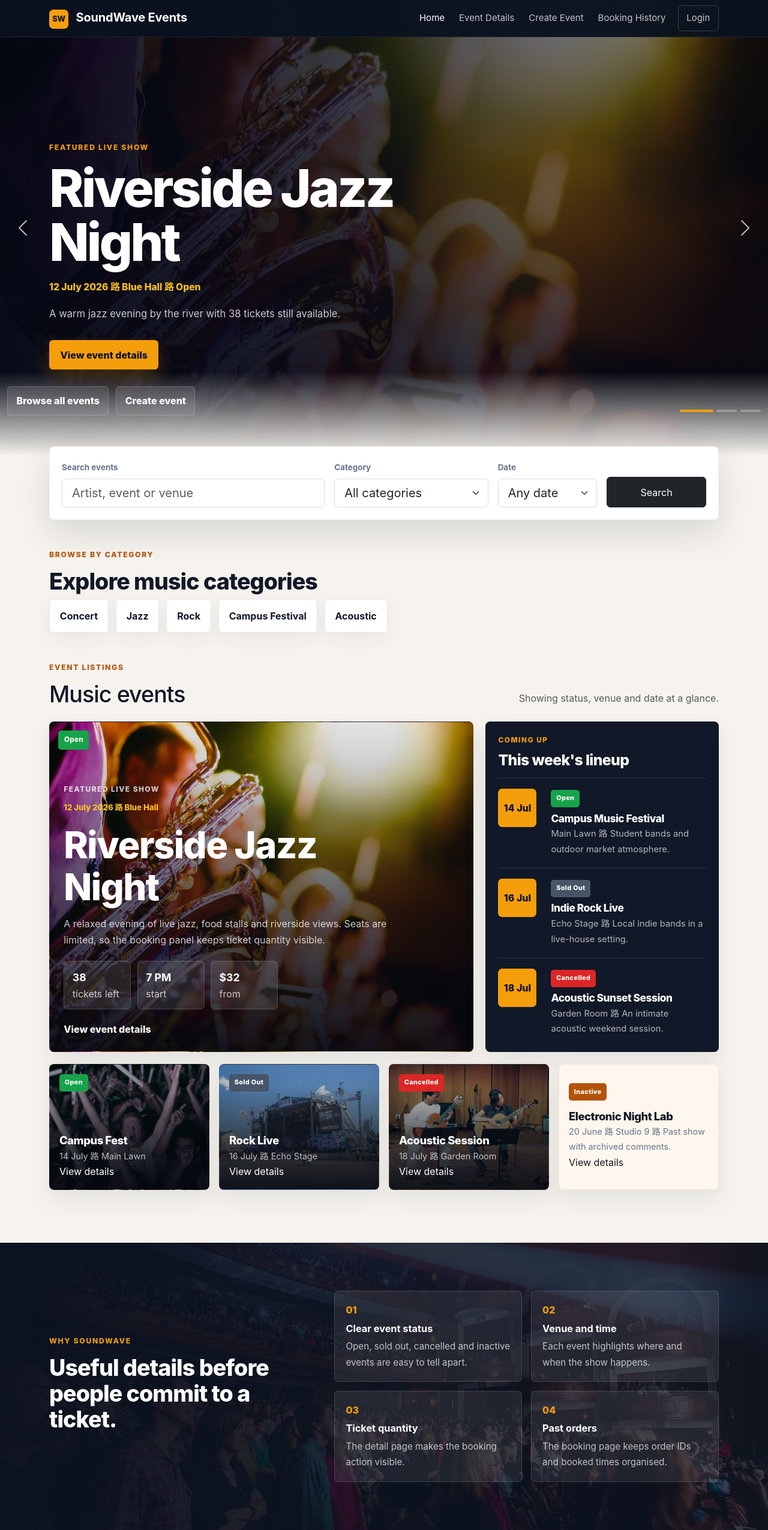
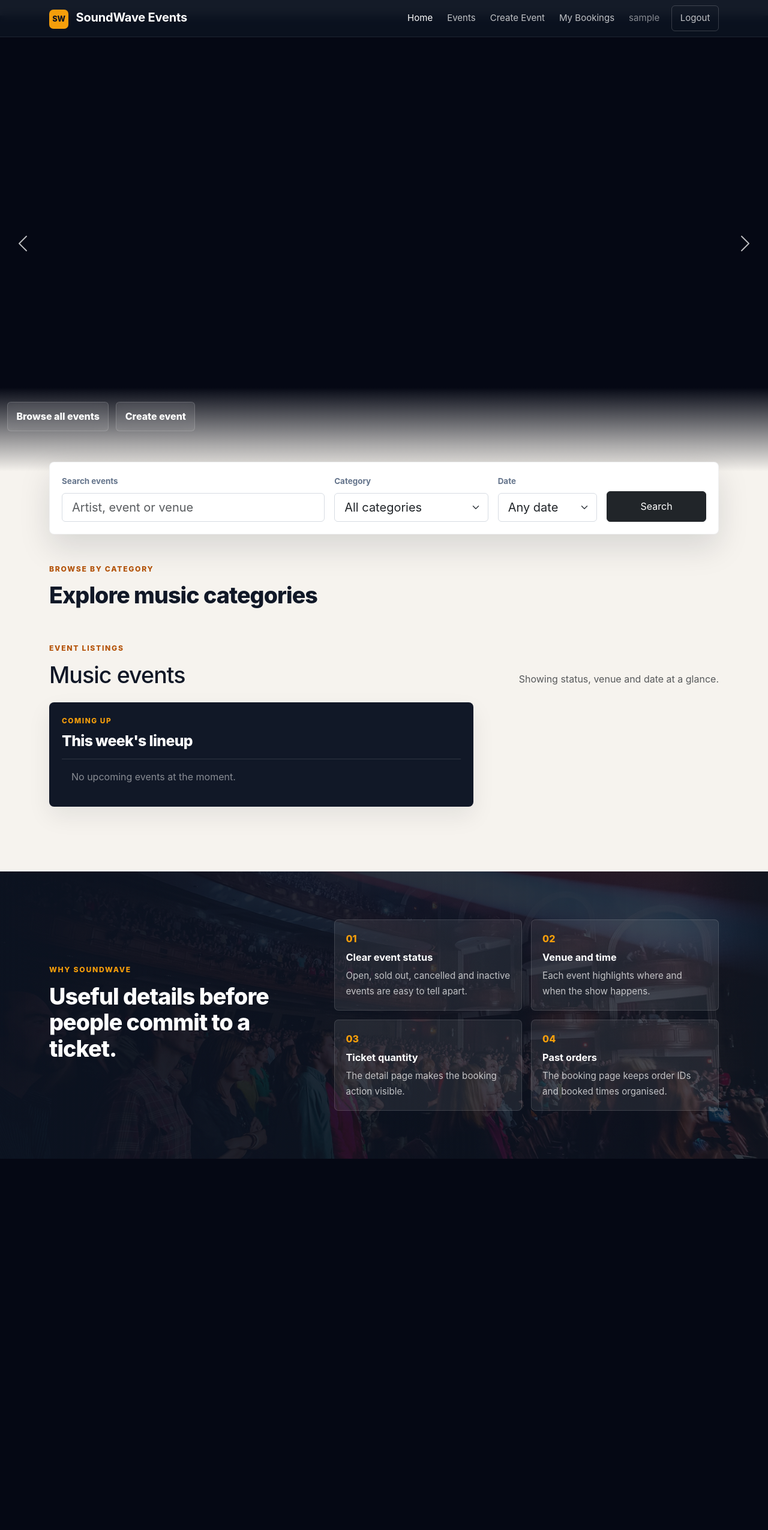
Before and after one commit to Leamon-Lee/IFQ557-Assignment-2, a Flask app: page / in a window 1280 px wide. Shown: the whole page at 60% size. After the commit the page ends 1932 px from the top, so only its background shows below. Run offline with Flask 3, Linux system fonts and the light colour scheme; the visitor is signed in with stand-in values (Sample User, id 1); some libraries are stand-ins or nearby versions.

Commit message:
前端页面修改:原数据写死改为从数据库中获取动态数据,新增错误处理页面

```diff
--- a/app/routes/event_routes.py
+++ b/app/routes/event_routes.py
@@ -1,29 +1,79 @@
-from flask import Blueprint, render_template
+from flask import Blueprint, abort, render_template
+
+from app.services.event_service import EventService
 
 
 event_bp = Blueprint("events", __name__)
 
 
 @event_bp.route("/")
-def index() -> object:
-    return render_template("index.html")
+def index():
+    service = EventService()
+    events = service.listEvents()
+
+    # 为每个活动附加上下文数据，方便模板使用
+    event_data = []
+    for e in events:
+        event_data.append({
+            "event": e,
+            "remaining": service.getRemainingTickets(e.event_id),
+            "confirmed": service.getConfirmedCount(e.event_id),
+            "venue_name": e.venue.venue_name if e.venue else "TBA",
+            "artist_names": ", ".join(
+                f"{a.first_name} {a.second_name}".strip() for a in e.artists
+            ) if e.artists else "TBA",
+        })
+
+    # 用于首页 hero 轮播（取前 3 个 Open 的活动）
+    featured = [d for d in event_data if d["event"].event_status == "Open"][:3]
+
+    return render_template(
+        "index.html",
+        featured_events=featured,
+        all_events=event_data,
+    )
 
 
 @event_bp.route("/events")
-def list_events() -> object:
-    return render_template("events/list.html")
-
-
-@event_bp.route("/events/<int:event_id>")
-def event_detail(event_id: int) -> object:
-    return render_template("events/detail.html")
+def list_events():
+    """活动列表页（暂时用首页替代，后续可单独实现）。"""
+    service = EventService()
+    events = service.listEvents()
+    return render_template("events/list.html", events=events)
 
 
 @event_bp.route("/events/create", methods=["GET", "POST"])
-def create_event() -> object:
+def create_event():
     return render_template("events/create.html")
 
 
 @event_bp.route("/events/<int:event_id>/edit", methods=["GET", "POST"])
-def edit_event(event_id: int) -> object:
+def edit_event(event_id: int):
     return render_template("events/edit.html")
+
+
+@event_bp.route("/events/<int:event_id>")
+def event_detail(event_id: int):
+    service = EventService()
+    event = service.getEvent(event_id)
+    if event is None:
+        abort(404)
+
+    remaining = service.getRemainingTickets(event_id)
+    confirmed = service.getConfirmedCount(event_id)
+    fill_pct = round(confirmed / event.capacity * 100, 1) if event.capacity > 0 else 0
+    bar_style = f"width: {fill_pct}%"
+
+    artist_names = ", ".join(
+        f"{a.first_name} {a.second_name}".strip() for a in event.artists
+    ) if event.artists else "TBA"
+
+    return render_template(
+        "events/detail.html",
+        event=event,
+        remaining=remaining,
+        confirmed=confirmed,
+        artist_names=artist_names,
+        fill_pct=fill_pct,
+        bar_style=bar_style,
+    )
--- a/app/templates/base.html
+++ b/app/templates/base.html
@@ -19,17 +19,17 @@
             <div class="collapse navbar-collapse" id="mainNav">
                 <ul class="navbar-nav ms-auto align-items-lg-center gap-lg-2">
                     <li class="nav-item">
-                        <a class="nav-link" href="{{ url_for('events.index') }}">Home</a>
+                        <a class="nav-link {% if request.endpoint == 'events.index' %}active{% endif %}" href="{{ url_for('events.index') }}">Home</a>
                     </li>
                     <li class="nav-item">
-                        <a class="nav-link" href="{{ url_for('events.list_events') }}">Events</a>
+                        <a class="nav-link {% if request.endpoint in ('events.list_events', 'events.event_detail') %}active{% endif %}" href="{{ url_for('events.list_events') }}">Events</a>
                     </li>
                     {% if current_user.is_authenticated %}
                     <li class="nav-item">
-                        <a class="nav-link" href="{{ url_for('events.create_event') }}">Create Event</a>
+                        <a class="nav-link {% if request.endpoint == 'events.create_event' %}active{% endif %}" href="{{ url_for('events.create_event') }}">Create Event</a>
                     </li>
                     <li class="nav-item">
-                        <a class="nav-link" href="{{ url_for('participant.registrations') }}">My Bookings</a>
+                        <a class="nav-link {% if request.endpoint == 'participant.registrations' %}active{% endif %}" href="{{ url_for('participant.registrations') }}">My Bookings</a>
                     </li>
                     <li class="nav-item">
                         <span class="nav-link text-white-50">{{ current_user.nickname }}</span>
@@ -39,7 +39,7 @@
                     </li>
                     {% else %}
                     <li class="nav-item">
-                        <a class="nav-link nav-login" href="{{ url_for('auth.login') }}">Login</a>
+                        <a class="nav-link nav-login {% if request.endpoint == 'auth.login' %}active{% endif %}" href="{{ url_for('auth.login') }}">Login</a>
                     </li>
                     {% endif %}
                 </ul>
--- a/app/templates/index.html
+++ b/app/templates/index.html
@@ -1,76 +1,57 @@
-<!doctype html>
-<html lang="en">
-<head>
-  <meta charset="utf-8">
-  <meta name="viewport" content="width=device-width, initial-scale=1">
-  <title>SoundWave Events | Home</title>
-  <link href="https://cdn.jsdelivr.net/npm/bootstrap@5.3.3/dist/css/bootstrap.min.css" rel="stylesheet">
-  <link rel="stylesheet" href="{{ url_for('static', filename='style/style.css') }}">
-</head>
-<body>
-  <nav class="navbar navbar-expand-lg navbar-dark fixed-top glass-nav">
-    <div class="container">
-      <a class="navbar-brand fw-bold" href="{{ url_for('events.index') }}">
-        <span class="brand-mark">SW</span> SoundWave Events
-      </a>
-      <button class="navbar-toggler" type="button" data-bs-toggle="collapse" data-bs-target="#mainNav">
-        <span class="navbar-toggler-icon"></span>
-      </button>
-      <div class="collapse navbar-collapse" id="mainNav">
-        <ul class="navbar-nav ms-auto align-items-lg-center gap-lg-2">
-          <li class="nav-item"><a class="nav-link active" href="{{ url_for('events.index') }}">Home</a></li>
-          <li class="nav-item"><a class="nav-link" href="{{ url_for('events.event_detail', event_id=1) }}">Event Details</a></li>
-          <li class="nav-item"><a class="nav-link" href="{{ url_for('events.create_event') }}">Create Event</a></li>
-          <li class="nav-item"><a class="nav-link" href="{{ url_for('participant.registrations') }}">Booking History</a></li>
-          <li class="nav-item"><a class="nav-link nav-login" href="{{ url_for('auth.login') }}">Login</a></li>
-        </ul>
-      </div>
-    </div>
-  </nav>
+{% extends "base.html" %}
+{% block content %}
+
+{% set genre_css = {
+    'Jazz': 'poster-jazz',
+    'Rock': 'poster-rock',
+    'Campus Festival': 'poster-campus',
+    'Acoustic': 'poster-acoustic',
+    'Concert': 'poster-night',
+} %}
+
+{% macro status_class(status) -%}
+  {% if status == 'Open' %}status-open
+  {% elif status == 'Sold Out' %}status-sold
+  {% elif status == 'Cancelled' %}status-cancelled
+  {% else %}status-inactive
+  {% endif %}
+{%- endmacro %}
+
+{% macro hero_css(genre) -%}
+  {% if genre == 'Jazz' %}hero-slide-jazz
+  {% elif genre == 'Rock' %}hero-slide-rock
+  {% elif genre == 'Campus Festival' %}hero-slide-campus
+  {% else %}hero-slide-jazz
+  {% endif %}
+{%- endmacro %}
+
+{% macro genre_card_css(genre) -%}
+  {{ genre_css.get(genre, 'poster-jazz') }}
+{%- endmacro %}
 
 <header id="heroEventCarousel" class="hero-stage carousel slide carousel-fade" data-bs-ride="carousel" data-bs-interval="5200">
   <div class="carousel-inner hero-carousel-inner">
-      <div class="carousel-item active">
-        <a class="hero-slide hero-slide-jazz" href="{{ url_for('events.event_detail', event_id=1) }}">
+    {% for item in featured_events %}
+    {% set e = item.event %}
+    <div class="carousel-item {% if loop.first %}active{% endif %}">
+      <a class="hero-slide {{ hero_css(e.music_genre) }}" href="{{ url_for('events.event_detail', event_id=e.event_id) }}">
         <div class="container hero-content">
           <div class="hero-copy-block">
-              <p class="eyebrow">Featured live show</p>
-              <h1 class="hero-title">Riverside Jazz Night</h1>
-              <p class="hero-event-meta">12 July 2026 路 Blue Hall 路 Open</p>
-              <p class="hero-copy">A warm jazz evening by the river with 38 tickets still available.</p>
+            <p class="eyebrow">
+              {% if loop.first %}Featured live show
+              {% elif loop.index == 2 %}Campus pick
+              {% else %}Popular event
+              {% endif %}
+            </p>
+            <h1 class="hero-title">{{ e.event_title }}</h1>
+            <p class="hero-event-meta">{{ e.start_time.strftime('%d %B %Y') }} 路 {{ item.venue_name }} 路 {{ e.event_status }}</p>
+            <p class="hero-copy">{{ e.description[:120] }}{% if e.description|length > 120 %}...{% endif %}</p>
             <span class="btn btn-primary-action btn-lg">View event details</span>
           </div>
         </div>
       </a>
     </div>
-
-      <div class="carousel-item">
-        <a class="hero-slide hero-slide-campus" href="{{ url_for('events.event_detail', event_id=1) }}">
-          <div class="container hero-content">
-            <div class="hero-copy-block">
-              <p class="eyebrow">Campus pick</p>
-              <h1 class="hero-title">Campus Music Festival</h1>
-              <p class="hero-event-meta">14 July 2026 路 Main Lawn 路 Open</p>
-              <p class="hero-copy">Student bands, outdoor market energy and a summer-night crowd.</p>
-              <span class="btn btn-primary-action btn-lg">View event details</span>
-            </div>
-          </div>
-        </a>
-      </div>
-
-      <div class="carousel-item">
-        <a class="hero-slide hero-slide-rock" href="{{ url_for('events.event_detail', event_id=1) }}">
-          <div class="container hero-content">
-            <div class="hero-copy-block">
-              <p class="eyebrow">Popular event</p>
-              <h1 class="hero-title">Indie Rock Live</h1>
-              <p class="hero-event-meta">16 July 2026 路 Echo Stage 路 Sold Out</p>
-              <p class="hero-copy">Local indie bands, a packed stage and an energetic live-house atmosphere.</p>
-              <span class="btn btn-primary-action btn-lg">View event details</span>
-            </div>
-          </div>
-        </a>
-      </div>
+    {% endfor %}
   </div>
 
   <div class="hero-actions">
@@ -79,9 +60,9 @@
   </div>
 
   <div class="carousel-indicators hero-indicators">
-      <button type="button" data-bs-target="#heroEventCarousel" data-bs-slide-to="0" class="active" aria-current="true" aria-label="Riverside Jazz Night"></button>
-      <button type="button" data-bs-target="#heroEventCarousel" data-bs-slide-to="1" aria-label="Campus Music Festival"></button>
-      <button type="button" data-bs-target="#heroEventCarousel" data-bs-slide-to="2" aria-label="Indie Rock Live"></button>
+    {% for item in featured_events %}
+    <button type="button" data-bs-target="#heroEventCarousel" data-bs-slide-to="{{ loop.index0 }}" {% if loop.first %}class="active" aria-current="true"{% endif %} aria-label="{{ item.event.event_title }}"></button>
+    {% endfor %}
   </div>
 
   <button class="carousel-control-prev hero-control" type="button" data-bs-target="#heroEventCarousel" data-bs-slide="prev">
@@ -95,6 +76,7 @@
 </header>
 
 <main>
+  <!-- 搜索区 -->
   <section class="container py-5">
     <div class="search-panel mb-5">
       <div class="row g-3 align-items-end">
@@ -106,10 +88,10 @@
           <label for="filterCategory" class="form-label">Category</label>
           <select class="form-select form-select-lg" id="filterCategory">
             <option>All categories</option>
-              <option>Concert</option>
-              <option>Jazz</option>
-              <option>Rock</option>
-              <option>Campus Festival</option>
+            {% set genres = all_events|map(attribute='event')|map(attribute='music_genre')|unique|list %}
+            {% for genre in genres %}
+            <option>{{ genre }}</option>
+            {% endfor %}
           </select>
         </div>
         <div class="col-md-4 col-lg-2">
@@ -126,19 +108,20 @@
       </div>
     </div>
 
+    <!-- 分类浏览 -->
     <div class="section-heading">
       <p class="eyebrow dark">Browse by category</p>
       <h2>Explore music categories</h2>
     </div>
     <div class="category-strip">
-        <span>Concert</span>
-        <span>Jazz</span>
-        <span>Rock</span>
-        <span>Campus Festival</span>
-        <span>Acoustic</span>
+      {% set genres = all_events|map(attribute='event')|map(attribute='music_genre')|unique|list %}
+      {% for genre in genres %}
+      <span>{{ genre }}</span>
+      {% endfor %}
     </div>
   </section>
 
+  <!-- 活动列表 -->
   <section class="container pb-5" id="featured-events">
     <div class="d-flex flex-column flex-md-row justify-content-between align-items-md-end gap-3 mb-4">
       <div>
@@ -149,88 +132,65 @@
     </div>
 
     <div class="event-showcase">
-        <article class="event-card event-headliner poster-jazz">
+      {% set open_events = all_events|selectattr('event.event_status', 'equalto', 'Open')|list %}
+      {% set other_events = all_events|rejectattr('event.event_status', 'equalto', 'Open')|list %}
+
+      {% if open_events %}
+      {% set headliner = open_events[0] %}
+      <article class="event-card event-headliner {{ genre_card_css(headliner.event.music_genre) }}">
         <span class="status-badge status-open">Open</span>
         <div class="event-headliner-copy">
           <p class="event-kicker">Featured live show</p>
-            <p class="event-date">12 July 2026 路 Blue Hall</p>
-            <h3>Riverside Jazz Night</h3>
-            <p>A relaxed evening of live jazz, food stalls and riverside views. Seats are limited, so the booking panel keeps ticket quantity visible.</p>
+          <p class="event-date">{{ headliner.event.start_time.strftime('%d %B %Y') }} 路 {{ headliner.venue_name }}</p>
+          <h3>{{ headliner.event.event_title }}</h3>
+          <p>{{ headliner.event.description }}</p>
           <div class="headliner-meta">
-              <span><strong>38</strong> tickets left</span>
-              <span><strong>7 PM</strong> start</span>
+            <span><strong>{{ headliner.remaining }}</strong> tickets left</span>
+            <span><strong>{{ headliner.event.start_time.strftime('%I %p') }}</strong> start</span>
             <span><strong>$32</strong> from</span>
           </div>
-            <a href="{{ url_for('events.event_detail', event_id=1) }}" class="event-text-link stretched-link">View event details</a>
+          <a href="{{ url_for('events.event_detail', event_id=headliner.event.event_id) }}" class="event-text-link stretched-link">View event details</a>
         </div>
       </article>
+      {% endif %}
 
+      <!-- 队列区 -->
       <aside class="event-card event-queue">
         <div class="queue-header">
           <p class="event-kicker">Coming up</p>
           <h3>This week's lineup</h3>
         </div>
-
-          <a class="queue-event" href="{{ url_for('events.event_detail', event_id=1) }}">
-            <span class="queue-date">14 Jul</span>
+        {% for item in (open_events[1:] if open_events|length > 1 else open_events)[:3] %}
+        <a class="queue-event" href="{{ url_for('events.event_detail', event_id=item.event.event_id) }}">
+          <span class="queue-date">{{ item.event.start_time.strftime('%d %b') }}</span>
           <div>
-              <span class="status-chip status-open">Open</span>
-              <h4>Campus Music Festival</h4>
-              <p>Main Lawn 路 Student bands and outdoor market atmosphere.</p>
+            <span class="status-chip {{ status_class(item.event.event_status) }}">{{ item.event.event_status }}</span>
+            <h4>{{ item.event.event_title }}</h4>
+            <p>{{ item.venue_name }} 路 {{ item.event.description[:60] }}{% if item.event.description|length > 60 %}...{% endif %}</p>
           </div>
         </a>
-
-          <a class="queue-event" href="{{ url_for('events.event_detail', event_id=1) }}">
-            <span class="queue-date">16 Jul</span>
-            <div>
-              <span class="status-chip status-sold">Sold Out</span>
-              <h4>Indie Rock Live</h4>
-              <p>Echo Stage 路 Local indie bands in a live-house setting.</p>
-            </div>
-          </a>
-
-          <a class="queue-event" href="{{ url_for('events.event_detail', event_id=1) }}">
-            <span class="queue-date">18 Jul</span>
-            <div>
-              <span class="status-chip status-cancelled">Cancelled</span>
-              <h4>Acoustic Sunset Session</h4>
-              <p>Garden Room 路 An intimate acoustic weekend session.</p>
-            </div>
-          </a>
+        {% endfor %}
+        {% if open_events|length == 0 %}
+        <div class="p-3 text-white-50">No upcoming events at the moment.</div>
+        {% endif %}
       </aside>
 
+      <!-- 状态卡片区 -->
       <div class="status-strip">
-          <article class="event-card status-tile poster-campus">
-            <span class="status-chip status-open">Open</span>
-            <h3>Campus Fest</h3>
-            <p>14 July 路 Main Lawn</p>
-            <a href="{{ url_for('events.event_detail', event_id=1) }}" class="stretched-link">View details</a>
+        {% for item in all_events[:4] %}
+        {% set e = item.event %}
+        <article class="event-card status-tile {% if e.music_genre in genre_css %}{{ genre_css[e.music_genre] }}{% else %}status-tile-plain{% endif %}">
+          <span class="status-chip {{ status_class(e.event_status) }}">{{ e.event_status }}</span>
+          <h3>{{ e.event_title[:20] }}{% if e.event_title|length > 20 %}...{% endif %}</h3>
+          <p>{{ e.start_time.strftime('%d %B') }} 路 {{ item.venue_name }}</p>
+          <a href="{{ url_for('events.event_detail', event_id=e.event_id) }}" class="stretched-link">View details</a>
         </article>
-
-          <article class="event-card status-tile poster-rock">
-            <span class="status-chip status-sold">Sold Out</span>
-            <h3>Rock Live</h3>
-            <p>16 July 路 Echo Stage</p>
-            <a href="{{ url_for('events.event_detail', event_id=1) }}" class="stretched-link">View details</a>
-          </article>
-
-          <article class="event-card status-tile poster-acoustic">
-            <span class="status-chip status-cancelled">Cancelled</span>
-            <h3>Acoustic Session</h3>
-            <p>18 July 路 Garden Room</p>
-            <a href="{{ url_for('events.event_detail', event_id=1) }}" class="stretched-link">View details</a>
-          </article>
-
-          <article class="event-card status-tile status-tile-plain">
-            <span class="status-chip status-inactive">Inactive</span>
-            <h3>Electronic Night Lab</h3>
-            <p>20 June 路 Studio 9 路 Past show with archived comments.</p>
-            <a href="{{ url_for('events.event_detail', event_id=1) }}" class="stretched-link">View details</a>
-          </article>
+        {% endfor %}
       </div>
     </div>
   </section>
 
+  <!-- 体验区（静态内容保持不变） -->
   <section class="experience-band">
     <div class="container">
       <div class="row g-4 align-items-center">
@@ -251,6 +211,4 @@
   </section>
 </main>
 
-  <script src="https://cdn.jsdelivr.net/npm/bootstrap@5.3.3/dist/js/bootstrap.bundle.min.js"></script>
-</body>
-</html>
+{% endblock %}
```
Also changed, not shown: app/__init__.py (+8 -0 lines), app/services/event_service.py (+26 -17 lines), app/templates/404.html (added, +11 -0 lines), app/templates/500.html (added, +11 -0 lines), app/templates/events/detail.html (+53 -94 lines), seed_data.py (added, +180 -0 lines). Lines whose indentation alone changed are shown as unchanged.
